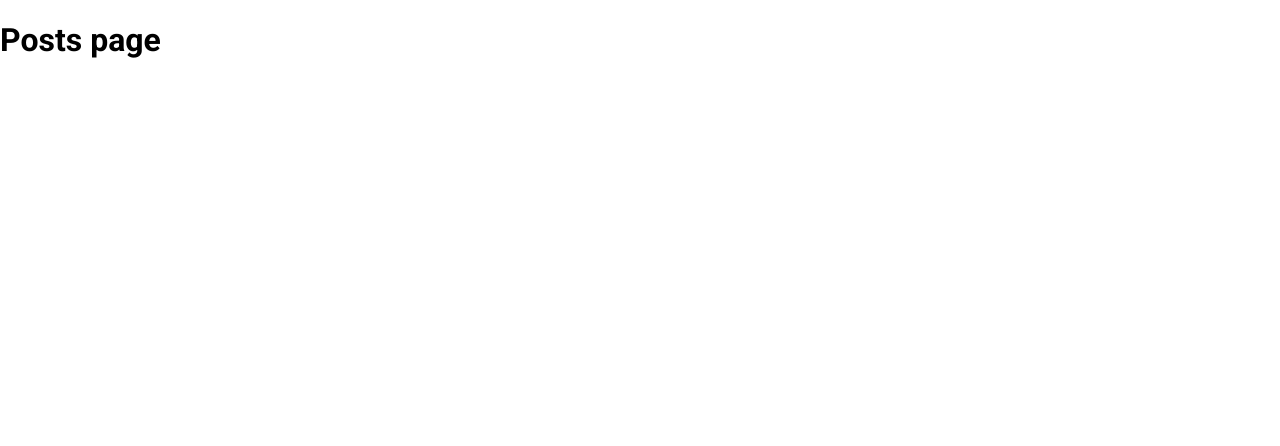
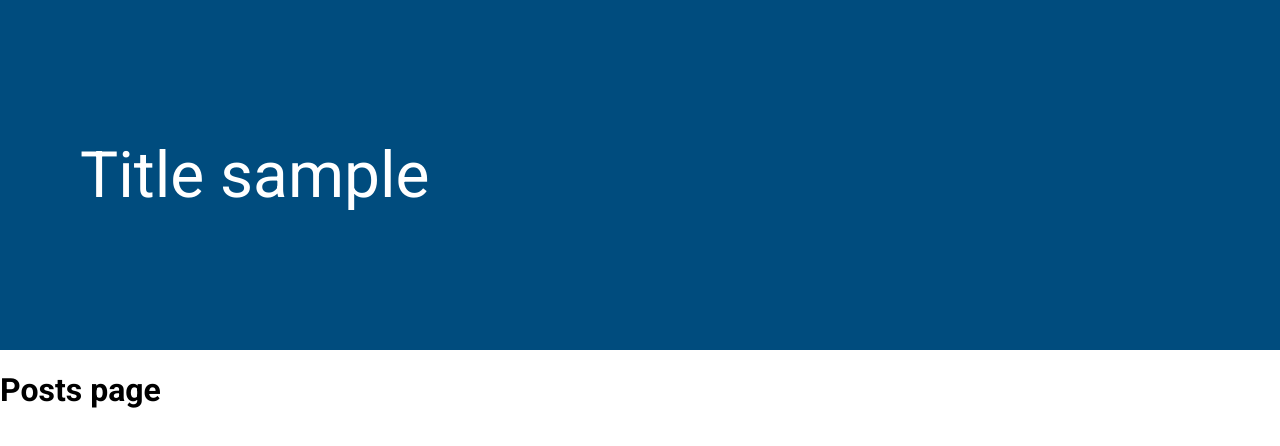
Before and after one commit to RajovicMirko/posts, a React (Create React App) app: page / in a window 1280 px wide. Shown: the top 446 px of the page. Built offline with nearby package versions, Linux system fonts and the light colour scheme.

Commit message:
Add layout post component

```diff
--- /dev/null
+++ b/src/components/Layout/Header.jsx
@@ -0,0 +1,17 @@
+import React from "react";
+
+const defaultProps = {
+  title: "Title sample",
+};
+
+function Header({ title }) {
+  return (
+    <header>
+      <div className="container">
+        <span className="title">{title}</span>
+      </div>
+    </header>
+  );
+}
+
+export default Header;
--- /dev/null
+++ b/src/components/Layout/Layout.scss
@@ -0,0 +1,13 @@
+.layout {
+  & header {
+    background-color: var(--primary-color);
+    color: var(--primary-contrast-color);
+    min-height: 350px;
+    display: flex;
+    align-items: center;
+
+    & .title {
+      font-size: 4rem;
+    }
+  }
+}
--- /dev/null
+++ b/src/components/Layout/index.jsx
@@ -0,0 +1,20 @@
+import "components/Layout/Layout.scss";
+import React from "react";
+import Header from "components/Layout/Header";
+
+const defaultProps = {
+  headerTitle: "Title sample",
+  children: () => [],
+};
+
+function Layout({ headerTitle, children, ...rest }) {
+  return (
+    <div className="layout">
+      <Header title={headerTitle} />
+      <main>{children}</main>
+    </div>
+  );
+}
+
+Layout.defaultProps = defaultProps;
+export default Layout;
--- a/src/index.scss
+++ b/src/index.scss
@@ -1,7 +1,8 @@
 @import url("https://fonts.googleapis.com/css2?family=Roboto:wght@300;400;700&display=swap");
 
 :root {
-  --primary-color: rgb(26, 89, 160);
+  --primary-color: rgb(0, 76, 126);
+  --primary-contrast-color: white;
   --gray-light-color: rgb(252, 252, 252);
 }
 
@@ -15,7 +16,7 @@ body {
 
 .container {
   padding: 0 1rem;
-  min-width: 100%;
+  width: 100%;
 }
 
 @media (min-width: 512px) {
--- a/src/pages/Posts.jsx
+++ b/src/pages/Posts.jsx
@@ -1,10 +1,11 @@
 import React from "react";
+import Layout from "components/Layout";
 
 function Posts() {
   return (
-    <div>
+    <Layout>
       <h1>Posts page</h1>
-    </div>
+    </Layout>
   );
 }
 
```
